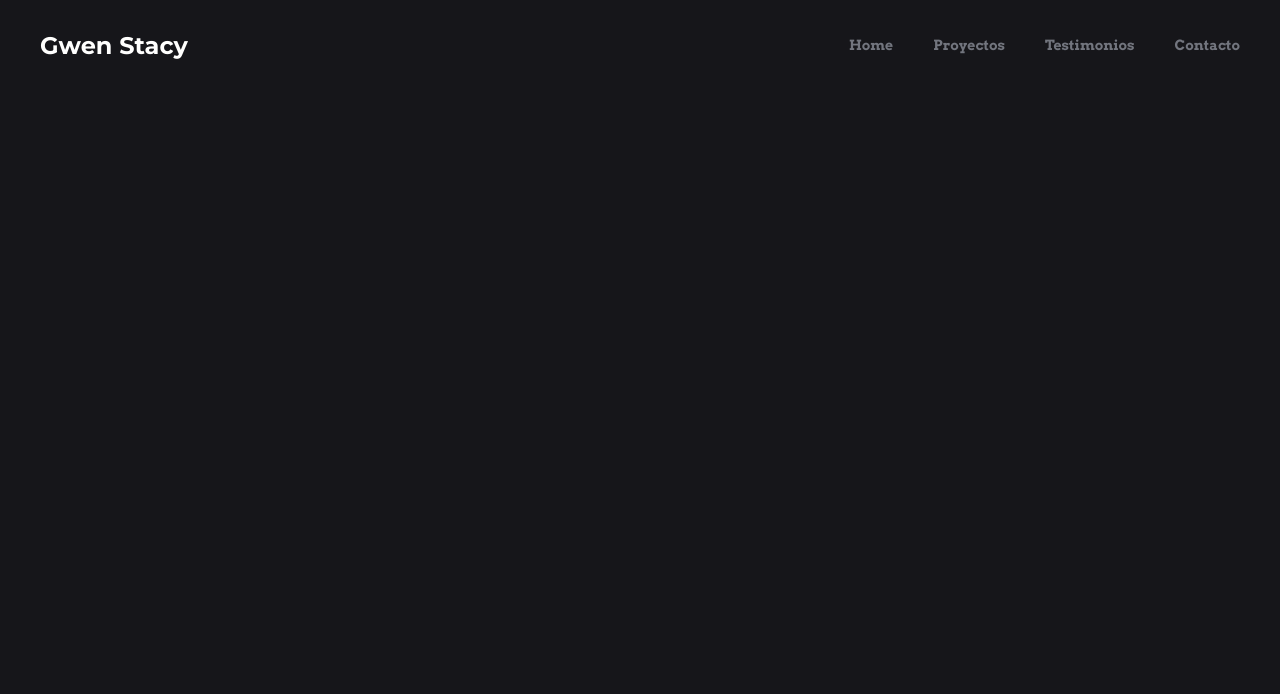
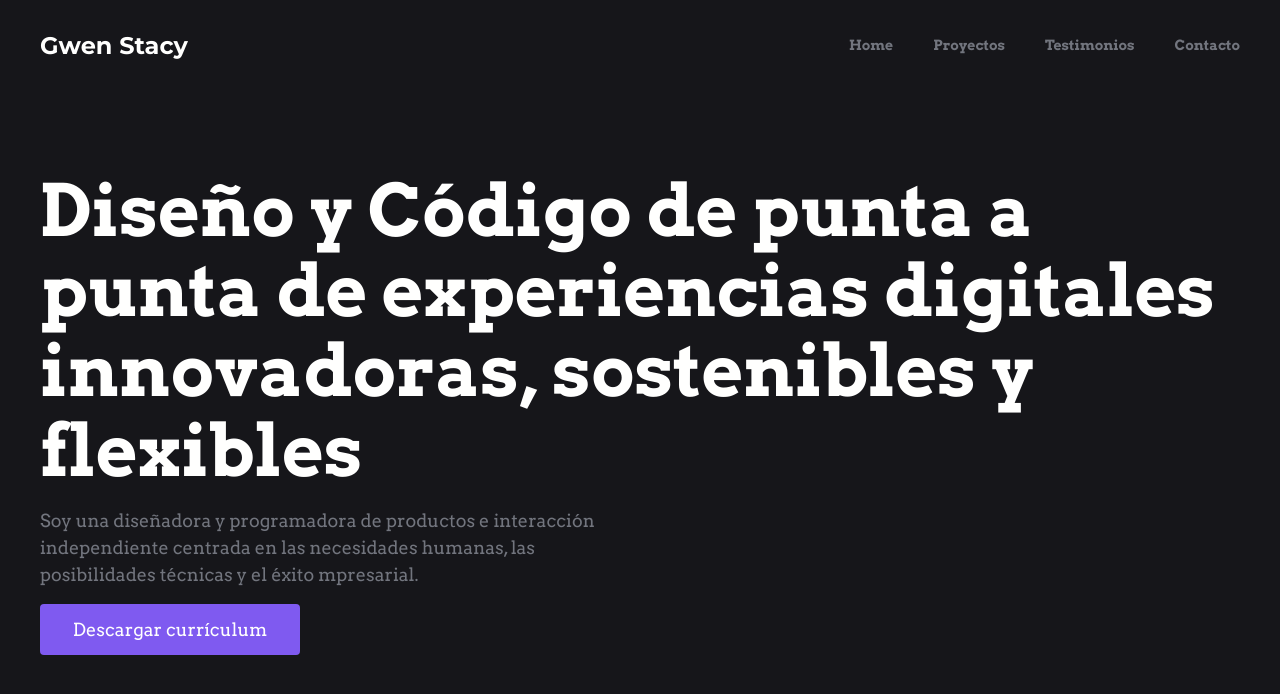
Before and after one commit to iJCode1/Portafolio-de-Gwen, a React (Vite) app: page / in a window 1280 px wide. Shown: the top 694 px of the page. Built offline with nearby package versions, Linux system fonts and the light colour scheme.

Commit message:
feat: hero and button component

```diff
--- a/src/App.jsx
+++ b/src/App.jsx
@@ -1,11 +1,13 @@
 import Layout from "./components/Layout"
 import Navbar from "./components/Navbar"
+import Hero from './components/Hero';
 
 function App() {
 
   return (
     <Layout>
       <Navbar />
+      <Hero />
     </Layout>
   )
 }
--- /dev/null
+++ b/src/components/Button.jsx
@@ -0,0 +1,48 @@
+import styled from 'styled-components'
+
+const ButtonStyled = styled.button`
+  background: var(--button-background);
+  color: var(--white);
+  font: var(--button);
+  padding-block: .75rem;
+  padding-inline: 1.5rem;
+  border: none;
+  border-radius: .25rem;
+  cursor: pointer;
+  transition: transform .1s;
+  text-align: center;
+  text-decoration: none;
+  &:hover{
+    text-decoration: underline;
+  }
+  &:active{
+    transform: scale(.9);
+  }
+`;
+
+function Button({ text, link, className }) {
+  const component = link ? 'a' : 'button'
+  return (
+    <ButtonStyled className={className} as={component} href={link} target="_blank" rel="noreferrer">
+      {text}
+    </ButtonStyled>
+  )
+}
+
+export const ButtonSmall = styled(Button)`
+  width: 100%;
+  max-width: 16.25rem;
+`;
+
+export const ButtonTransparent = styled(Button)`
+  background: none;
+  color: var(--button-background);
+  border: 1px solid var(--button-background);
+`;
+
+export const ButtonTransparentSmall = styled(ButtonTransparent)`
+  width: 100%;
+  max-width: 16.25rem;
+`;
+
+export default Button
--- /dev/null
+++ b/src/components/Hero.jsx
@@ -0,0 +1,40 @@
+import styled from 'styled-components';
+import { ButtonSmall } from './Button';
+
+
+const HeroStyled = styled.section`
+  display: flex;
+  flex-direction: column;
+  gap: 1rem;
+  padding-block: 5rem;
+
+  .title{
+    font: var(--headline4);
+    margin: 0;
+    @media screen and (min-width: 768px){
+      font: var(--headline1);
+    }
+  }
+
+  .description{
+    font: var(--body1-regular);
+    color: var(--secondary);
+    margin: 0;
+    @media screen and (min-width: 768px){
+      max-width: 36.25rem;
+    }
+  }
+
+`;
+
+function Hero() {
+  return (
+    <HeroStyled>
+      <h3 className='title'>Diseño y Código de punta a punta de experiencias digitales innovadoras, sostenibles y flexibles</h3>
+      <p className='description'>Soy una diseñadora y programadora de productos e interacción independiente centrada en las necesidades humanas, las posibilidades técnicas y el éxito mpresarial.</p>
+      <ButtonSmall text="Descargar currículum" />
+    </HeroStyled>
+  );
+}
+
+export default Hero;
```
Also changed, not shown: 1 other file (tests, documents, lock files or other folders).
